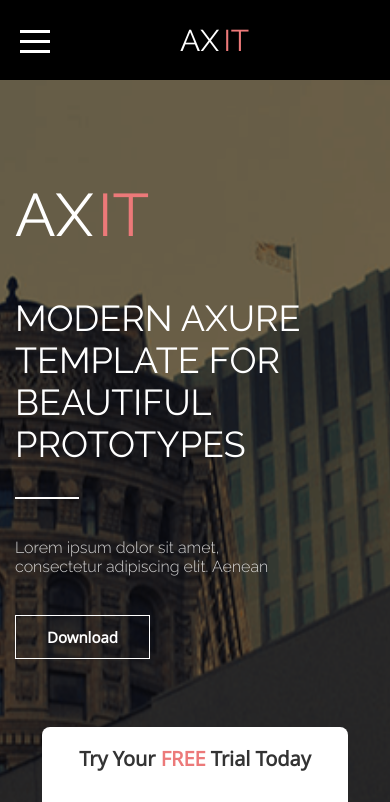
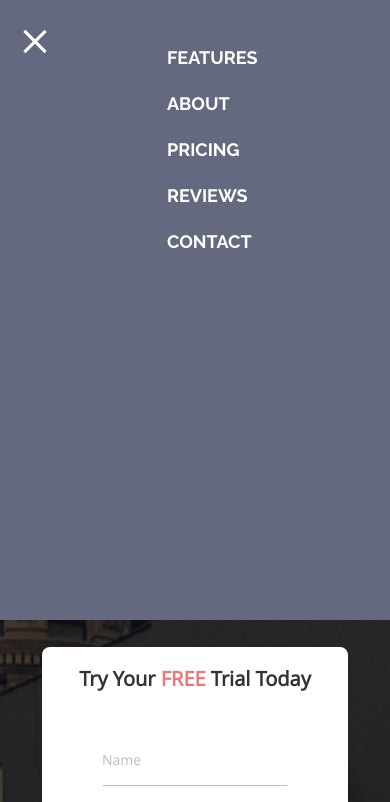
Before and after one commit to Egor94/Axit-landingpage, a website built with Parcel: page src/index.html in a window 390 px wide. Both pictures are taken after a click on the button 35 px from the left and 40 px from the top of the page. Shown: the top 802 px of the page. Built offline with nearby package versions, Linux system fonts and the light colour scheme.

Commit message:
add Up button

```diff
--- a/src/css/header.scss
+++ b/src/css/header.scss
@@ -2,6 +2,8 @@
     width: 100%;
     background: #000;
     padding: 20px 0;
+    position: absolute;
+    z-index: 2;
 }
 
 .header_wrap {
@@ -80,6 +82,7 @@
 
 header.open .header_burger span {
     background-color: #fff;
+
 }
 
 header.open .header_burger span:nth-child(1) {
@@ -101,14 +104,69 @@ header.open .header_burger span:nth-child(3) {
         z-index: 2;
     }
 
-    .header_list {
+    .header_nav {
         position: absolute;
         left: -100%;
-        top: -30px;
+        top: -50px;
         width: 100%;
-        height: 115%;
+        height: 650px;
         background-color: #656980;
-        padding: 30px;
         transition: transform .5s;
     }
+
+    .header_list {
+        display: flex;
+        flex-direction: column;
+        padding: 30px;
+        margin: 30px auto;
+        width: 100%;
+
+        li {
+            width: 20%;
+            text-align: left;
+            margin: auto;
+            position: relative;
+            box-sizing: border-box;
+            padding-bottom: 0;
+
+            &:hover {
+                &::after {
+                    content: none;
+                }
+            }
+
+            &:active {
+                &::after {
+                    content: none;
+                }
+            }
+        }
+
+        a {
+            color: #fff;
+            text-align: center;
+            font-family: "Raleway";
+            font-size: 18px;
+            font-weight: 700;
+            text-transform: uppercase;
+            margin: auto;
+            line-height: 36px;
+            text-decoration: none;
+
+            &:active {
+                color: #E71414;
+            }
+        }
+    }
+
+    .header_link {
+        display: block;
+        color: #FFF;
+        font-size: 21px;
+        padding: 10px 0;
+    }
+
+    header.open .header_nav {
+        transform: translateX(100%);
+    }
 }
--- a/src/css/index.scss
+++ b/src/css/index.scss
@@ -118,3 +118,20 @@ h3 {
 .common_button_link a:hover {
     background-color: #212121;
 }
+
+.arrow_up {
+    z-index: 5;
+    position: fixed;
+    bottom: -50px;
+    right: 50px;
+    border-radius: 50%;
+    width: 50px;
+    height: 50px;
+    cursor: pointer;
+    transform: 0.4 linear;
+}
+
+.arrow_up.active {
+    bottom: 50px;
+    transform: 0.4 linear;
+}
--- a/src/index.html
+++ b/src/index.html
@@ -21,29 +21,29 @@
 					<span class="header_logo_start">AX</span>
 					<span class="header_logo_end">IT</span>
 				</div>
-				<nav>
+				<nav class="header_nav">
 					<ul class="header_list">
-						<li>
-							<a href="#">features</a>
+						<li class="header_link">
+							<a href="#features">features</a>
 						</li>
-						<li>
-							<a href="#">about</a>
+						<li class="header_link">
+							<a href="#about">about</a>
 						</li>
-						<li>
-							<a href="#">pricing</a>
+						<li class="header_link">
+							<a href="#pricing">pricing</a>
 						</li>
-						<li>
-							<a href="#">reviews</a>
+						<li class="header_link">
+							<a href="#reviews">reviews</a>
 						</li>
-						<li>
-							<a href="#">contact</a>
+						<li class="header_link">
+							<a href="#contact">contact</a>
 						</li>
 					</ul>
 				</nav>
 			</div>
 		</div>
 	</header>
-	<section class="axit">
+	<section id="features" class="axit">
 		<div class="common_container">
 			<div class="axit_wrap">
 				<div class="common_description axit_description">
@@ -131,7 +131,7 @@
 			</div>
 		</div>
 	</section>
-	<section class="soft">
+	<section id="about" class="soft">
 		<div class="common_container">
 			<div class="soft_wrap">
 				<div class="soft_left">
@@ -237,7 +237,7 @@
 			</ul>
 		</div>
 	</section>
-	<section class="pricing">
+	<section id="pricing" class="pricing">
 		<div class="common_container">
 			<div class="common_description">
 				<h2>pricing options</h2>
@@ -288,7 +288,7 @@
 			</div>
 		</div>
 	</section>
-	<section class="customers">
+	<section id="reviews" class="customers">
 		<div class="common_container">
 			<div class="common_description">
 				<h2>what our customers are saying</h2>
@@ -359,7 +359,7 @@
 			</div>
 		</div>
 	</section>
-	<section class="contact">
+	<section id="contact" class="contact">
 		<div class="common_container">
 			<div class="common_description">
 				<h2>contact us</h2>
@@ -439,4 +439,11 @@
 	</footer>
 </body>
 
+<div id="arrowUp" class="arrow_up" >
+	<a href="#features" >
+		<img  src="./img/up.svg">
+	</img>
+	</a>
+</div>
+
 </html>
```
Also changed, not shown: src/img/up.svg (added).
